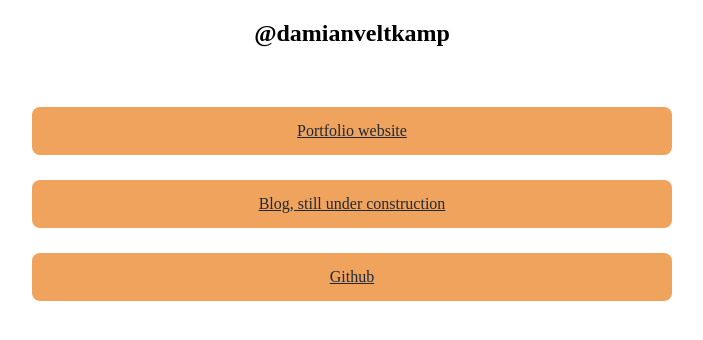
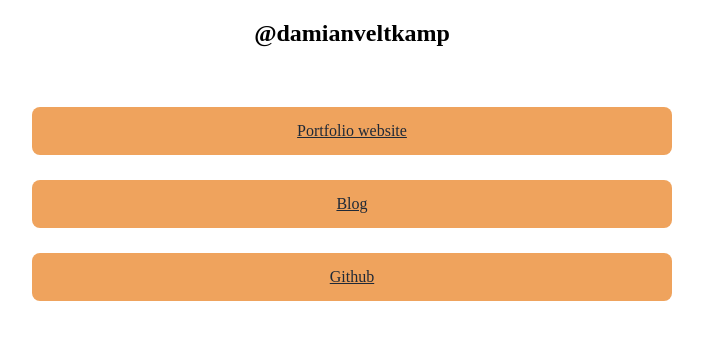
Before and after one commit to damianveltkamp/personal-links, a Next.js app: page / in a window 1280 px wide. Shown: the top 340 px of the page, without its empty margins (288-991 px from the left). Built offline with nearby package versions, Linux system fonts and the light colour scheme.

Commit message:
Updated Blog link

```diff
--- a/pages/index.tsx
+++ b/pages/index.tsx
@@ -66,7 +66,7 @@
             target="_blank"
             rel="noreferrer"
           >
-            Blog, still under construction
+            Blog
           </Button>
           <Button
             aria-label="Link to Damian Veltkamp github"
```
